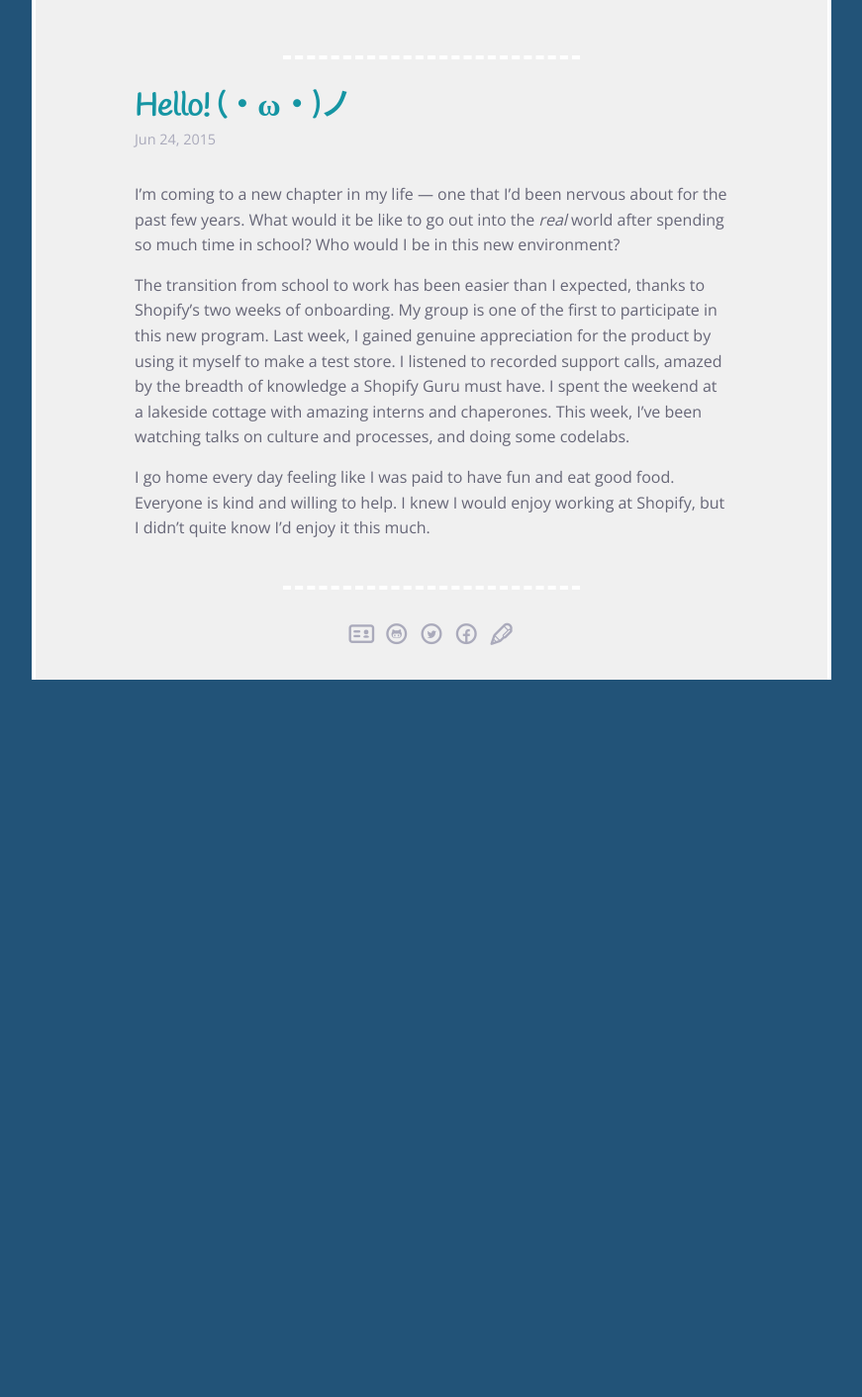
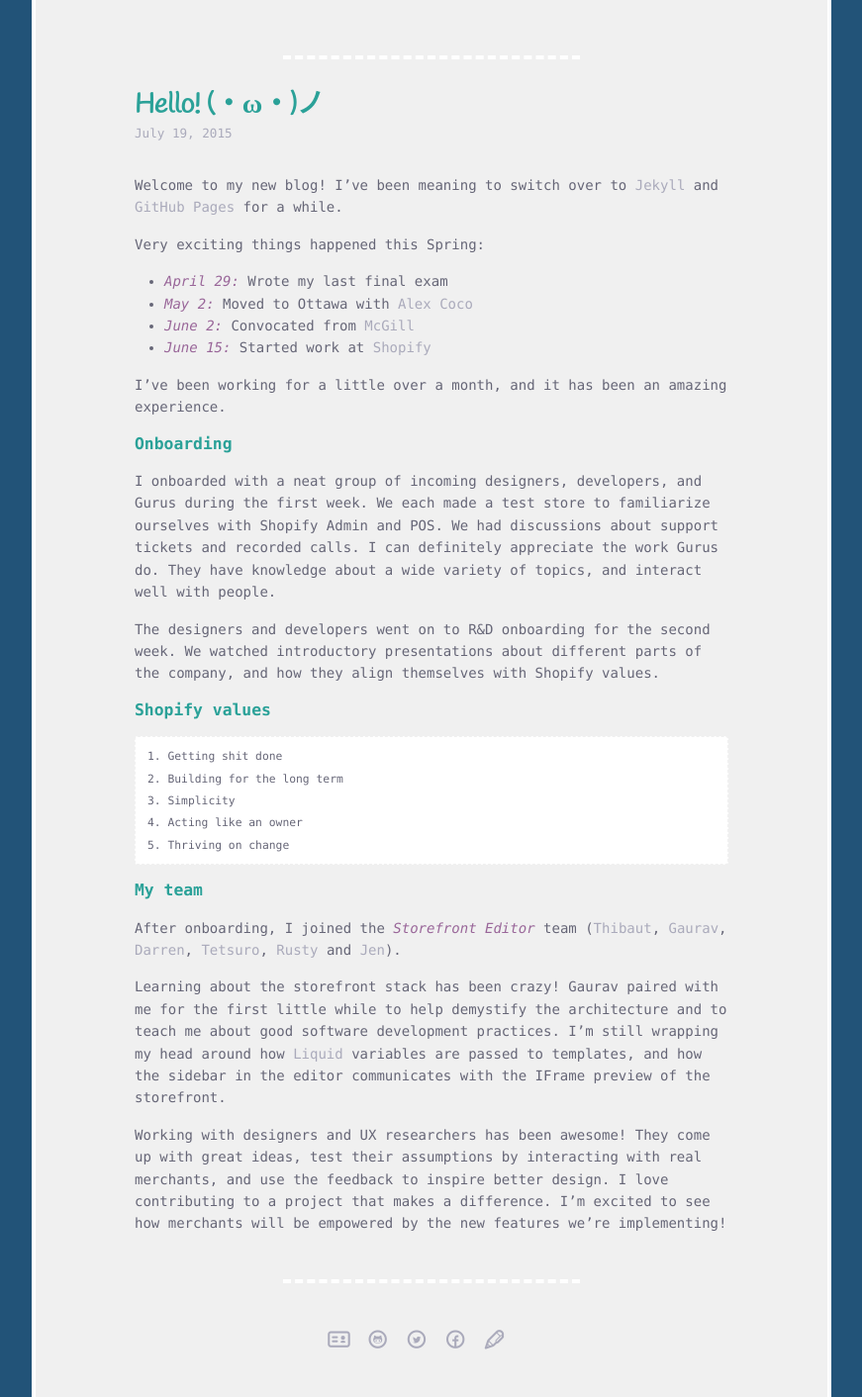
Before and after one commit to quelledanielle/quelledanielle.github.io, a Jekyll site: the page built from _posts/2015-06-24-hello.markdown, in a window 1280 px wide, cut to the strip 242-1654 px from the top of the page. Shown: the whole strip at 99% size, without its empty margins (204-1075 px from the left). Built offline with Jekyll 4.4.1, drawn with Linux system fonts in a browser that asks for light colours; before the commit the page ends 929 px from its top, so only the background shows below that.

Commit message:
Blog stuff

```diff
--- a/_layouts/post.html
+++ b/_layouts/post.html
@@ -2,14 +2,12 @@
 layout: default
 ---
 <div class="post">
-
   <header class="post-header">
     <h1 class="post-title">{{ page.title }}</h1>
-    <p class="post-meta">{{ page.date | date: "%b %-d, %Y" }}{% if page.author %} • {{ page.author }}{% endif %}{% if page.meta %} • {{ page.meta }}{% endif %}</p>
+    <p class="post-meta">{{ page.date | date: "%B %-d, %Y" }}{% if page.author %} • {{ page.author }}{% endif %}{% if page.meta %} • {{ page.meta }}{% endif %}</p>
   </header>
 
   <article class="post-content">
     {{ content }}
   </article>
-
 </div>
--- a/_posts/2015-06-24-hello.markdown
+++ b/_posts/2015-06-24-hello.markdown
@@ -1,10 +1,38 @@
 ---
 layout: post
 title:  "Hello! (・ω・)ノ"
-date:   2015-06-24 23:36:50
+date:   2015-07-19 5:38:00
+tags: updates Shopify
 ---
-I'm coming to a new chapter in my life &mdash; one that I'd been nervous about for the past few years. What would it be like to go out into the *real* world after spending so much time in school? Who would I be in this new environment?
+Welcome to my new blog! I've been meaning to switch over to [Jekyll](http://jekyllrb.com) and [GitHub Pages](http://pages.github.com) for a while.
 
-The transition from school to work has been easier than I expected, thanks to Shopify's two weeks of onboarding. My group is one of the first to participate in this new program. Last week, I gained genuine appreciation for the product by using it myself to make a test store. I listened to recorded support calls, amazed by the breadth of knowledge a Shopify Guru must have. I spent the weekend at a lakeside cottage with amazing interns and chaperones. This week, I've been watching talks on culture and processes, and doing some codelabs.
+Very exciting things happened this Spring:
 
-I go home every day feeling like I was paid to have fun and eat good food. Everyone is kind and willing to help. I knew I would enjoy working at Shopify, but I didn't quite know I'd enjoy it this much.
+- *April 29:* Wrote my last final exam
+- *May 2:* Moved to Ottawa with [Alex Coco](http://alexcoco.com)
+- *June 2:* Convocated from [McGill](http://mcgill.ca)
+- *June 15:* Started work at [Shopify](http://shopify.com/careers)
+
+I've been working for a little over a month, and it has been an amazing experience.
+
+### Onboarding
+
+I onboarded with a neat group of incoming designers, developers, and Gurus during the first week. We each made a test store to familiarize ourselves with Shopify Admin and POS. We had discussions about support tickets and recorded calls. I can definitely appreciate the work Gurus do. They have knowledge about a wide variety of topics, and interact well with people.
+
+The designers and developers went on to R&D onboarding for the second week. We watched introductory presentations about different parts of the company, and how they align themselves with Shopify values.
+
+### Shopify values
+
+    1. Getting shit done
+    2. Building for the long term
+    3. Simplicity
+    4. Acting like an owner
+    5. Thriving on change
+
+### My team
+
+After onboarding, I joined the *Storefront Editor* team ([Thibaut](https://twitter.com/tibc), [Gaurav](https://twitter.com/gauravmc), [Darren](https://twitter.com/73rhodes), [Tetsuro](https://twitter.com/t3tchi), [Rusty](https://twitter.com/Russell_Baylis) and [Jen](https://twitter.com/jenchow)).
+
+Learning about the storefront stack has been crazy! Gaurav paired with me for the first little while to help demystify the architecture and to teach me about good software development practices. I'm still wrapping my head around how [Liquid](https://github.com/Shopify/liquid) variables are passed to templates, and how the sidebar in the editor communicates with the IFrame preview of the storefront.
+
+Working with designers and UX researchers has been awesome! They come up with great ideas, test their assumptions by interacting with real merchants, and use the feedback to inspire better design. I love contributing to a project that makes a difference. I'm excited to see how merchants will be empowered by the new features we're implementing!
--- a/_sass/_colors.scss
+++ b/_sass/_colors.scss
@@ -10,9 +10,9 @@ $grey-color-light: #aaaabb;
 $grey-color-dark:  #444455;
 
 $text-color:       #666677;
-$primary-color:    #225378;
-$secondary-color:  #1595A3;
-$background-color: #225378;
+$primary-color:    $code-purple;
+$secondary-color:  $code-teal;
+$background-color: rgb(34, 83, 120);
 $content-background-color: #f0f0f0;
 
 body {
@@ -32,6 +32,14 @@ a {
   }
 }
 
+strong {
+  color: $code-teal;
+}
+
+em {
+  color: $code-purple;
+}
+
 blockquote {
   color: $grey-color;
 }
@@ -49,6 +57,10 @@ code {
   color: $secondary-color;
 }
 
+.post-link {
+  color: $secondary-color;
+}
+
 .post-meta {
   color: $grey-color-light;
 }
--- a/_sass/_layout.scss
+++ b/_sass/_layout.scss
@@ -5,7 +5,7 @@ dl, dd, ol, ul, figure {
   padding: 0;
 }
 
-p {
+h1, h2, h3, h4, h5, h6, p {
   margin-bottom: $spacing-unit / 2;
 }
 
@@ -30,7 +30,7 @@ figcaption {
 }
 
 ul, ol {
-  margin-left: $spacing-unit;
+  margin: ($spacing-unit / 2) $spacing-unit;
 }
 
 blockquote {
@@ -42,6 +42,7 @@ pre,
 code {
   border: 1px dashed $content-background-color;
   border-radius: 3px;
+  margin-bottom: $spacing-unit / 2;
 }
 
 code {
@@ -109,7 +110,7 @@ pre {
 }
 
 .page-heading {
-  margin: $spacing-unit auto;
+  margin: 0 auto;
   text-align: center;
 }
 
@@ -120,7 +121,7 @@ pre {
 
 .post-link {
   display: block;
-  color: $secondary-color;
+  margin: 0;
   font-size: 1.2em;
   line-height: 1.5em;
 }
@@ -130,6 +131,7 @@ pre {
  */
 .post {
   max-width: 600px;
+  margin: 0 auto;
 }
 
 .post-header {
--- a/_sass/_type.scss
+++ b/_sass/_type.scss
@@ -2,9 +2,9 @@
 @import url(http://fonts.googleapis.com/css?family=Open+Sans);
 
 $header-font-family: Handlee;
-$base-font-family: 'Open Sans', Helvetica, Arial, sans-serif;
+$base-font-family: Monaco, monospace;
 
-$base-font-size:   16px;
+$base-font-size:   14px;
 $small-font-size:  0.9em;
 
 $base-line-height: 1.6em;
@@ -17,7 +17,7 @@ body {
   -webkit-text-size-adjust: 100%;
 }
 
-h1, h2, h3, h4, h5, h6 {
+h1, h2 {
   font-family: $header-font-family;
 }
 
```
Also changed, not shown: blog/about.md (+1 -1 lines).
